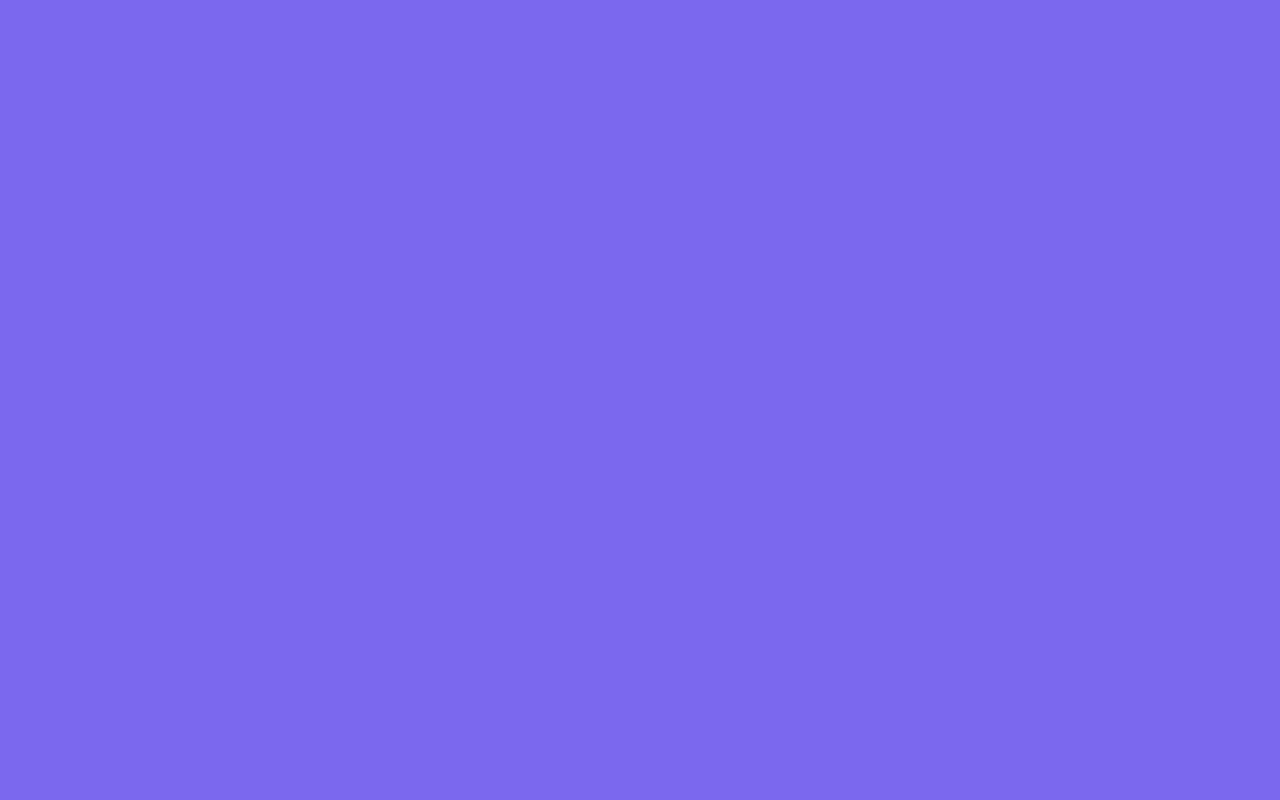
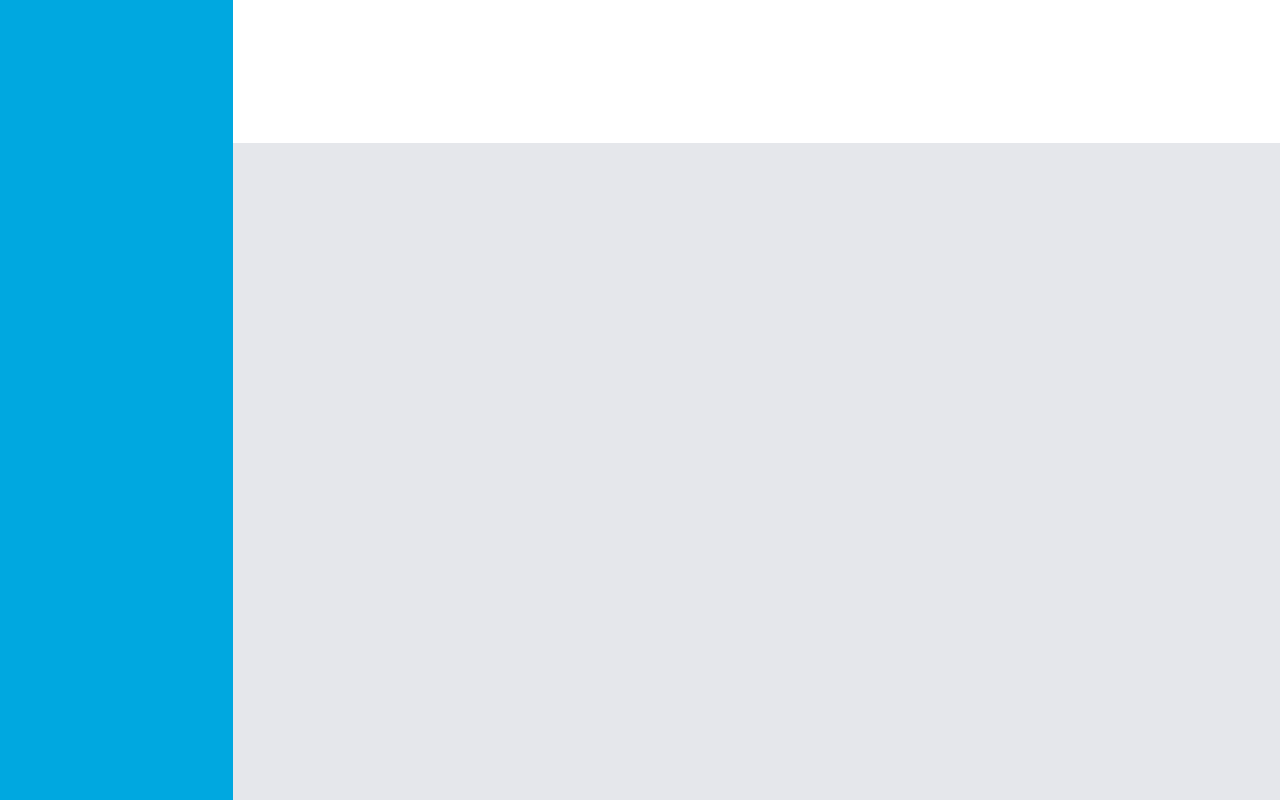
Before and after one commit to DasTapan/Admin-Dashboard, a plain HTML site: page index.html in a window 1280 px wide. Drawn offline with Linux system fonts and the light colour scheme.

Commit message:
Add color and align boundaries

```diff
--- a/style.css
+++ b/style.css
@@ -12,7 +12,33 @@ body {
 /* my style begins here */
 body {
     font-family: system-ui, -apple-system, Roboto, Ubuntu, 'Open Sans', 'Helvetica Neue', sans-serif;
-    background-color: mediumslateblue;
     font-size: 16px;
 }
+
+.wrapper {
+    height: 100vh;
+    width: 100vw;
+
+    display: grid;
+    grid-template-columns: 1fr 4.5fr;
+    grid-template-rows: 1fr 4.6fr;
+}
+
+.header {
+    grid-column: 2 / 3;
+    grid-row: 1;
+}
+
+.sidebar {
+    grid-column: 1;
+    grid-row: 1 / 3;
+
+    background-color: #00A8E0;
+}
+
+.main-content {
+    background-color: #E5E7EB;
+}
+
+
 /* my style ends here */
```
